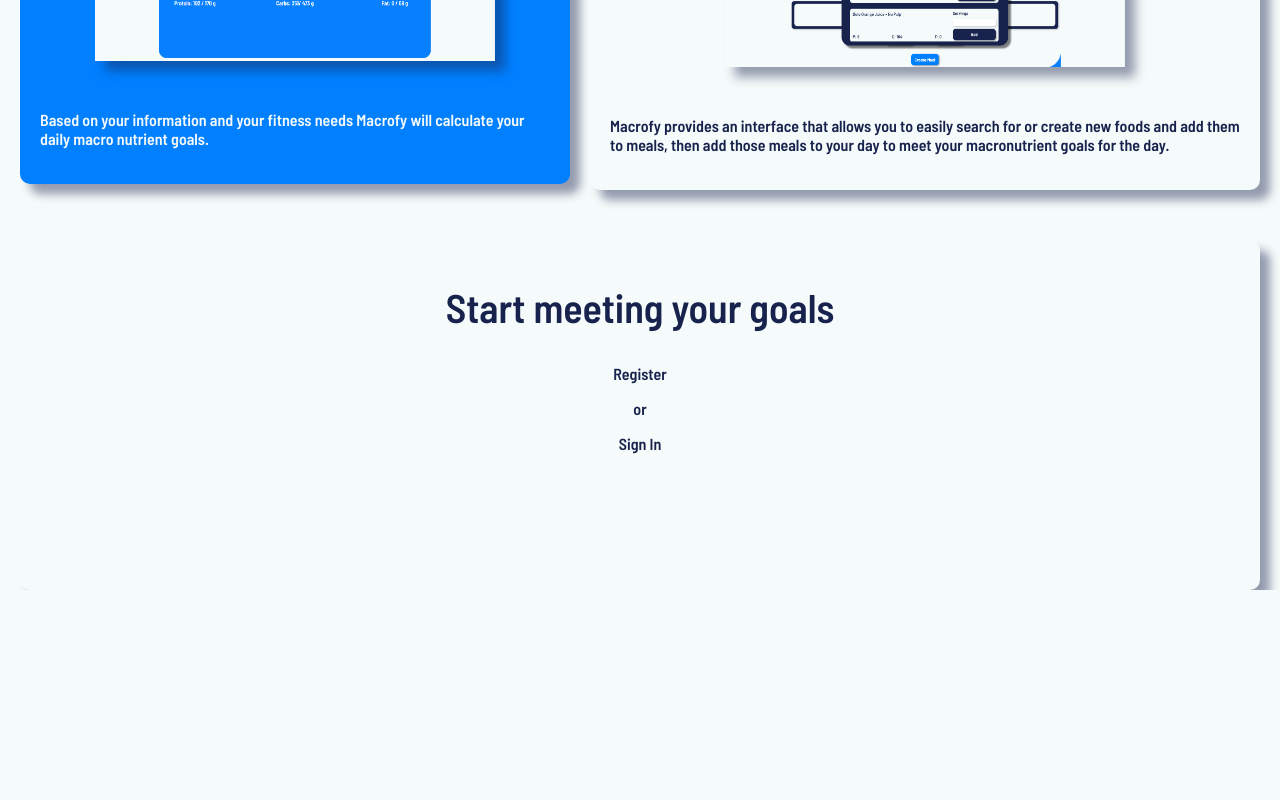
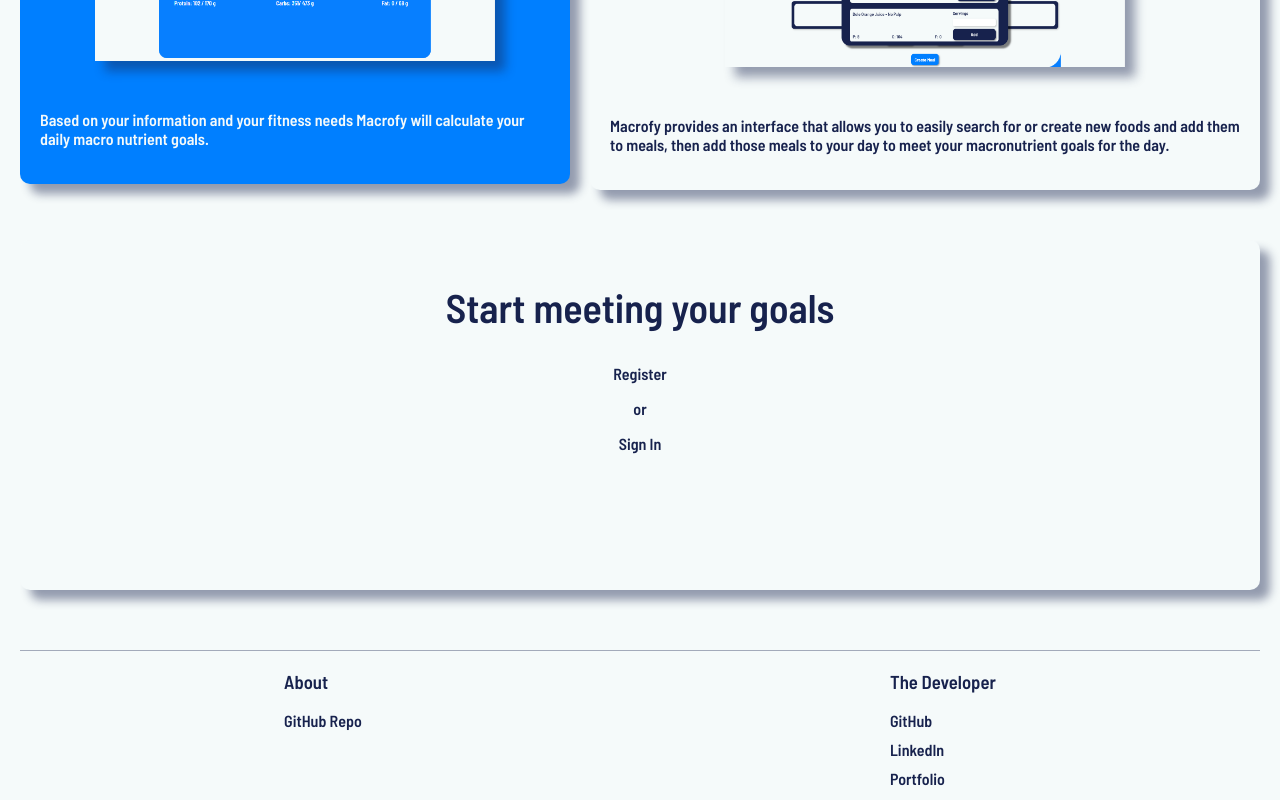
Before and after one commit to T0ASTMalone/macros-tracker-capstone-react, a React (Create React App) app: page / in a window 1280 px wide. Shown: the part 887-1687 px from the top of the page. Before the commit the page ends 1477 px from the top, so only its background shows below. Built offline with nearby package versions, Linux system fonts and the light colour scheme; no server answers.

Commit message:
added footer

```diff
--- a/src/Components/App/App.js
+++ b/src/Components/App/App.js
@@ -11,6 +11,7 @@ import LandingPage from '../../routes/LandingPage/LandingPage';
 import TokenService from '../../Services/token-service';
 import AuthApiService from '../../Services/auth-api-services';
 import IdleService from '../../Services/idle-service';
+import Footer from '../../Components/Footer/Footer';
 
 export default class App extends Component {
   state = { hasError: false };
@@ -58,7 +59,7 @@ export default class App extends Component {
             <PrivateRoute path={'/user/:id'} component={Dashboard} />
           </Switch>
         </main>
-        {/*<Rout exact path={'/'} component={Footer} />*/}
+        <Route exact path={'/'} component={Footer} />
       </div>
     );
   }
--- /dev/null
+++ b/src/Components/Footer/Footer.css
@@ -0,0 +1,30 @@
+.footer {
+  border-top: 1px solid #17224d5e;
+  height: 150px;
+  max-width: 1420px;
+  align-self: center;
+  margin: 60px auto;
+  display: flex;
+  justify-content: space-around;
+}
+
+li {
+  list-style: none;
+  margin: 10px 0;
+}
+
+ul {
+  padding: 0;
+}
+
+@media only screen and (min-width: 775px) {
+  .footer {
+    margin: 60px 20px;
+  }
+}
+
+@media only screen and (min-width: 1420px) {
+  .footer {
+    margin: 60px auto;
+  }
+}
--- /dev/null
+++ b/src/Components/Footer/Footer.js
@@ -0,0 +1,48 @@
+import React from 'react';
+import './Footer.css';
+
+export default function Footer() {
+  return (
+    <div className="footer">
+      <div className="about">
+        <h3>About</h3>
+        <ul className="">
+          <li className="">
+            <a
+              href="https://github.com/T0ASTMalone/macros-tracker-capstone-react"
+              className="github"
+            >
+              GitHub Repo
+            </a>
+          </li>
+        </ul>
+      </div>
+      <div className="contact">
+        <h3>The Developer</h3>
+        <ul className="">
+          <li className="">
+            <a href="https://github.com/T0ASTMalone/" className="github">
+              GitHub
+            </a>
+          </li>
+          <li className="">
+            <a
+              href="https://www.linkedin.com/in/miguelangelponce"
+              className="linked-in"
+            >
+              LinkedIn
+            </a>
+          </li>
+          <li className="">
+            <a
+              href="https://t0astmalone.github.io/Portfolio/"
+              className="portfolio"
+            >
+              Portfolio
+            </a>
+          </li>
+        </ul>
+      </div>
+    </div>
+  );
+}
--- a/src/routes/Register/Register.css
+++ b/src/routes/Register/Register.css
@@ -177,7 +177,6 @@ label {
   #register-container {
     height: calc(100vh - 50px);
   }
-
   .user-info {
     width: 80%;
   }
@@ -198,8 +197,8 @@ label {
   }
 }
 
-@media only screen and (min-height: 820px) {
+@media only screen and (max-height: 911px) {
   #register-container {
-    height: calc(100vh - 50px);
+    height: auto;
   }
 }
```
